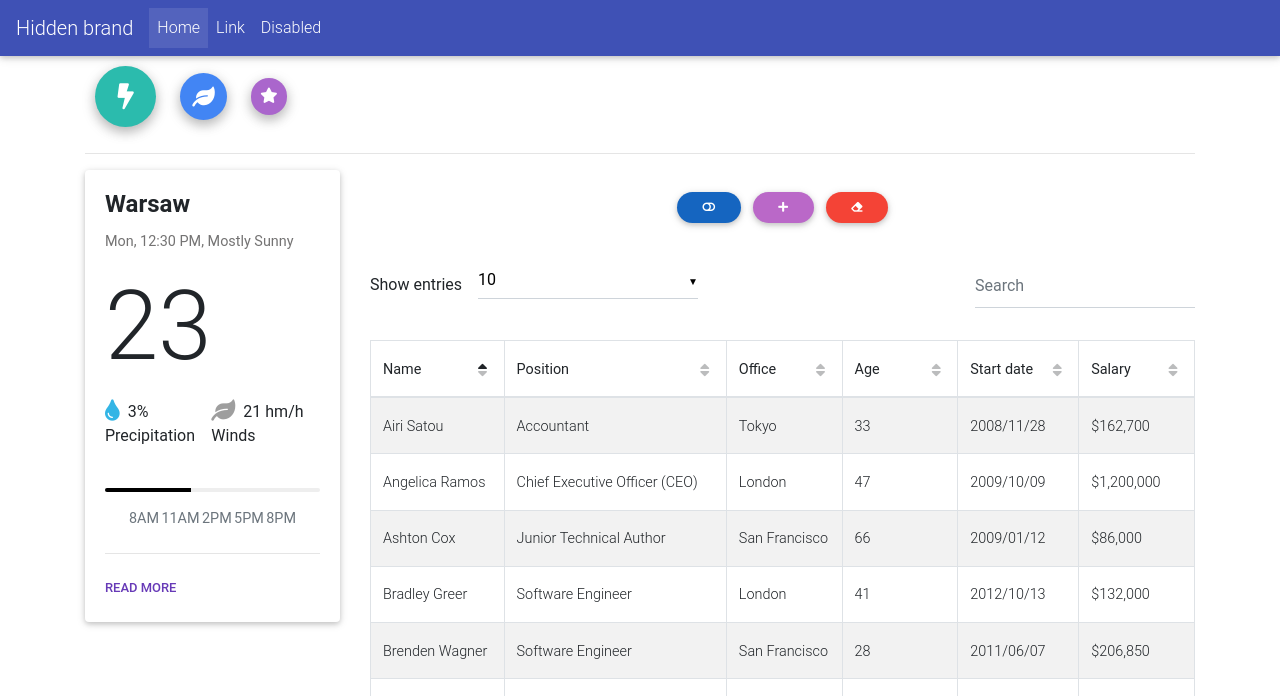
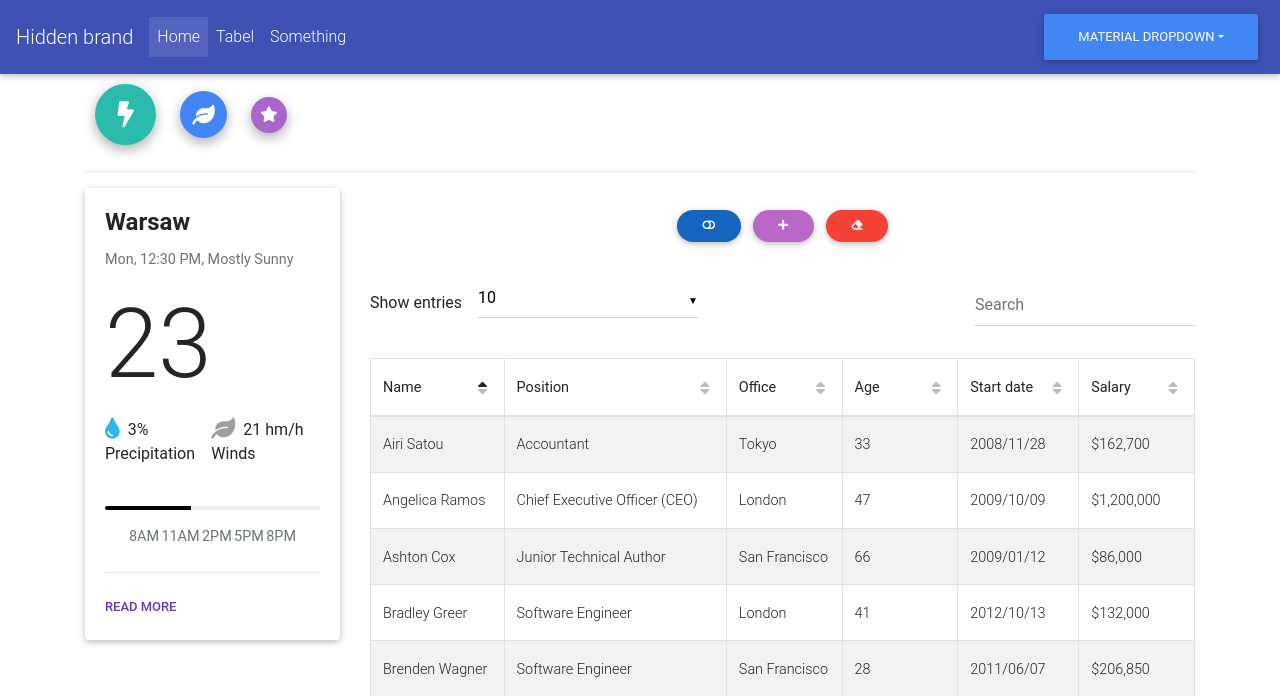
Before and after one commit to novalhabibi/mdb-pro4.7.7, a PHP site: page /table.php in a window 1280 px wide. Shown: the top 696 px of the page. Run offline with PHP 8.4, Linux system fonts and the light colour scheme; some libraries are stand-ins or nearby versions; some web fonts are replaced.

Commit message:
Add include Navbar adn Modal

```diff
--- /dev/null
+++ b/_includes/modal.php
@@ -0,0 +1,53 @@
+ <!-- Logout -->
+    <div class="modal fade" id="logout" tabindex="-1" role="dialog" aria-labelledby="myModalLabel"
+        aria-hidden="true">
+        <div class="modal-dialog modal-notify modal-warning" role="document">
+            <!--Content-->
+            <div class="modal-content">
+                <!--Header-->
+                <div class="modal-header">
+                    <p class="heading">Modal Warning</p>
+
+                    <button type="button" class="close" data-dismiss="modal" aria-label="Close">
+                        <span aria-hidden="true" class="white-text">&times;</span>
+                    </button>
+                </div>
+
+                <!--Body-->
+                <div class="modal-body">
+
+                    <div class="row">
+                        <div class="col-3 text-center">
+                            <img src="https://mdbootstrap.com/img/Photos/Avatars/img%20(1).jpg"
+                                alt="Michal Szymanski - founder of Material Design for Bootstrap"
+                                class="img-fluid z-depth-1-half rounded-circle">
+                            <div style="height: 10px"></div>
+                            <p class="title mb-0">Jane</p>
+                            <p class="text-muted " style="font-size: 13px">Consultant</p>
+                        </div>
+
+                        <div class="col-9">
+                            <p>Lorem ipsum dolor sit amet, consectetur adipisicing elit. Fuga, molestiae provident
+                                temporibus
+                                sunt earum.</p>
+                            <p class="card-text">
+                                <strong>Lorem ipsum dolor sit amet, consectetur adipisicing elit.</strong>
+                            </p>
+                        </div>
+                    </div>
+
+
+                </div>
+
+                <!--Footer-->
+                <div class="modal-footer justify-content-center">
+                    <a type="button" class="btn btn-warning">Get it now
+                        <i class="far fa-gem ml-1 text-white"></i>
+                    </a>
+                    <a type="button" class="btn btn-outline-warning waves-effect" data-dismiss="modal">No, thanks</a>
+                </div>
+            </div>
+            <!--/.Content-->
+        </div>
+    </div>
+    <!-- End Logout -->
--- /dev/null
+++ b/_includes/navbar.php
@@ -0,0 +1,38 @@
+<nav class="navbar navbar-expand-lg navbar-dark indigo">
+    <button class="navbar-toggler" type="button" data-toggle="collapse" data-target="#navbarTogglerDemo01"
+        aria-controls="navbarTogglerDemo01" aria-expanded="false" aria-label="Toggle navigation">
+        <span class="navbar-toggler-icon"></span>
+    </button>
+    <div class="collapse navbar-collapse" id="navbarTogglerDemo01">
+        <a class="navbar-brand" href="#">Hidden brand</a>
+        <ul class="navbar-nav mr-auto mt-lg-0">
+            <li class="nav-item active">
+                <a class="nav-link" href="index.php">Home <span class="sr-only">(current)</span></a>
+            </li>
+            <li class="nav-item">
+                <a class="nav-link" href="table.php">Tabel</a>
+            </li>
+            <li class="nav-item">
+                <a class="nav-link" href="#">Something</a>
+            </li>
+
+        </ul>
+    </div>
+    <!--Dropdown primary-->
+    <div class="dropdown">
+
+        <!--Trigger-->
+        <a class="btn btn-primary dropdown-toggle" type="button" id="dropdownMenu2" data-toggle="dropdown"
+            aria-haspopup="true" aria-expanded="false">Material dropdown</a>
+
+
+        <!--Menu-->
+        <div class="dropdown-menu dropdown-primary">
+            <a class="dropdown-item" href="#">Action</a>
+            <a class="dropdown-item" href="#">Another action</a>
+            <a class="dropdown-item" href="#">Something else here</a>
+            <a class="dropdown-item" href="#" data-toggle="modal" data-target="#logout">Logout</a>
+        </div>
+    </div>
+    <!--/Dropdown primary-->
+</nav>
--- a/table.php
+++ b/table.php
@@ -21,26 +21,8 @@
 <body class="fixed-sn mdb-skin-blue">
 
 
-    <nav class="navbar navbar-expand-lg navbar-dark indigo">
-        <button class="navbar-toggler" type="button" data-toggle="collapse" data-target="#navbarTogglerDemo01"
-            aria-controls="navbarTogglerDemo01" aria-expanded="false" aria-label="Toggle navigation">
-            <span class="navbar-toggler-icon"></span>
-        </button>
-        <div class="collapse navbar-collapse" id="navbarTogglerDemo01">
-            <a class="navbar-brand" href="#">Hidden brand</a>
-            <ul class="navbar-nav mr-auto mt-lg-0">
-                <li class="nav-item active">
-                    <a class="nav-link" href="#">Home <span class="sr-only">(current)</span></a>
-                </li>
-                <li class="nav-item">
-                    <a class="nav-link" href="#">Link</a>
-                </li>
-                <li class="nav-item">
-                    <a class="nav-link disabled" href="#">Disabled</a>
-                </li>
-            </ul>
-        </div>
-    </nav>
+     <?php include "_includes/navbar.php" ?>
+
 
     <div class="container">
 
@@ -669,7 +651,7 @@
         </div>
     </div>
 
-
+    <?php include "_includes/modal.php" ?>
 
 
     <!-- JQuery -->
```
Also changed, not shown: index.php (+2 -91 lines).
